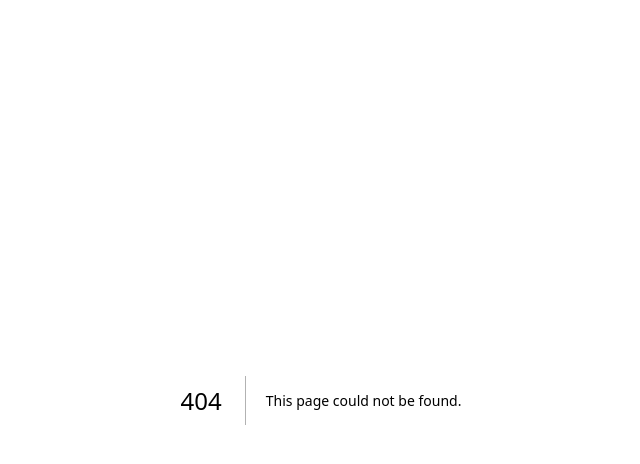
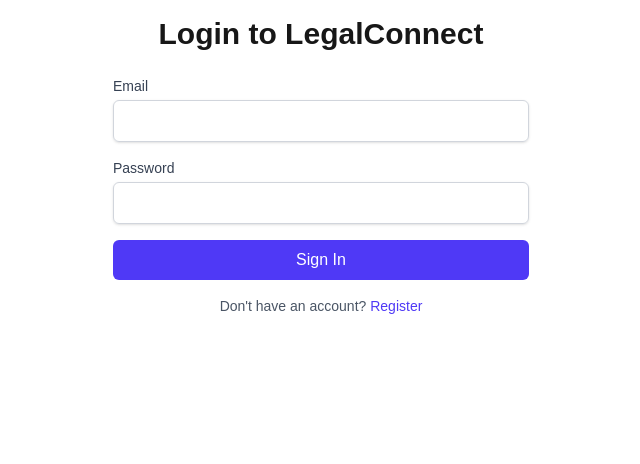
Before and after one commit to Priyanka20067/legalconnect, a Next.js app: page /login in a window 1280 px wide. Before the commit this address had no page. Shown: the top 464 px of the page, without its empty margins (319-959 px from the left). Built offline with nearby package versions, Linux system fonts and the light colour scheme.

Commit message:
user authentication added

```diff
--- /dev/null
+++ b/app/login/page.tsx
@@ -0,0 +1,81 @@
+'use client';
+
+import { useState } from 'react';
+import { signIn } from 'next-auth/react';
+import { useRouter } from 'next/navigation';
+import Link from 'next/link';
+
+export default function LoginPage() {
+  const [email, setEmail] = useState('');
+  const [password, setPassword] = useState('');
+  const [error, setError] = useState<string | null>(null);
+  const router = useRouter();
+
+  const handleSubmit = async (e: React.FormEvent) => {
+    e.preventDefault();
+    setError(null);
+
+    try {
+      const result = await signIn('credentials', {
+        redirect: false,
+        email,
+        password,
+      });
+
+      if (result?.error) {
+        setError('Invalid email or password');
+      } else if (result?.ok) {
+        router.push('/dashboard');
+      }
+    } catch (err) {
+      setError('An error occurred during login');
+    }
+  };
+
+  return (
+    <div className="container mx-auto p-4 max-w-md">
+      <h1 className="text-3xl font-bold mb-6 text-center">Login to LegalConnect</h1>
+      <form onSubmit={handleSubmit} className="space-y-4">
+        <div>
+          <label htmlFor="email" className="block text-sm font-medium text-gray-700">
+            Email
+          </label>
+          <input
+            id="email"
+            type="email"
+            value={email}
+            onChange={(e) => setEmail(e.target.value)}
+            required
+            className="mt-1 block w-full px-3 py-2 border border-gray-300 rounded-md shadow-sm focus:outline-none focus:ring-indigo-500 focus:border-indigo-500"
+          />
+        </div>
+        <div>
+          <label htmlFor="password" className="block text-sm font-medium text-gray-700">
+            Password
+          </label>
+          <input
+            id="password"
+            type="password"
+            value={password}
+            onChange={(e) => setPassword(e.target.value)}
+            required
+            className="mt-1 block w-full px-3 py-2 border border-gray-300 rounded-md shadow-sm focus:outline-none focus:ring-indigo-500 focus:border-indigo-500"
+          />
+        </div>
+        {error && <p className="text-red-500 text-sm">{error}</p>}
+        <button
+          type="submit"
+          className="w-full bg-indigo-600 text-white py-2 px-4 rounded-md hover:bg-indigo-700 focus:outline-none focus:ring-2 focus:ring-indigo-500"
+        >
+          Sign In
+        </button>
+      </form>
+      <p className="mt-4 text-center text-sm text-gray-600">
+        Don&apos;t have an account?{' '}
+        <Link href="/register" className="text-indigo-600 hover:underline">
+          Register
+        </Link>
+      </p>
+    </div>
+  );
+}
```
